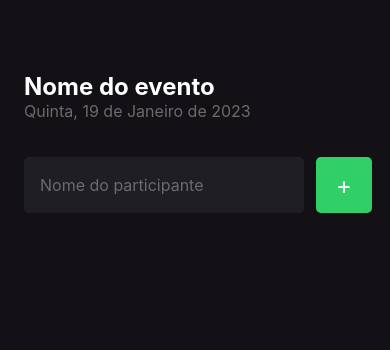
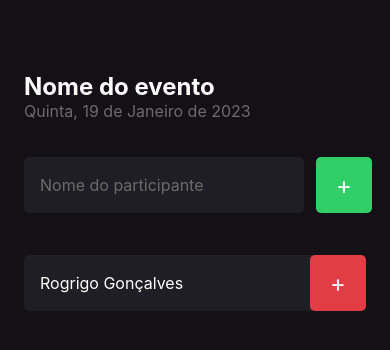
Before and after one commit to AndrewBoldrin/rocketseat-ignite-imhere, a React Native app: screen / in a window 390 px wide. Shown: the top 350 px of the page. Built offline with nearby package versions, Linux system fonts and the light colour scheme.

Commit message:
add participant component

```diff
--- /dev/null
+++ b/src/screen/Home/components/Participant/index.tsx
@@ -0,0 +1,13 @@
+import { View, Text, TouchableOpacity } from "react-native";
+import { styles } from "./styles";
+
+export function Participant() {
+  return (
+    <View style={styles.container}>
+      <Text style={styles.name}>Rogrigo Gonçalves</Text>
+      <TouchableOpacity style={styles.button}>
+        <Text style={styles.buttonText}>+</Text>
+      </TouchableOpacity>
+    </View>
+  );
+}
--- /dev/null
+++ b/src/screen/Home/components/Participant/styles.ts
@@ -0,0 +1,30 @@
+import { StyleSheet } from "react-native";
+
+export const styles = StyleSheet.create({
+  container: {
+    width: "100%",
+    backgroundColor: "#1F1E25",
+    borderRadius: 5,
+    flexDirection: "row",
+    alignItems: "center",
+    marginBottom: 10,
+  },
+  name: {
+    flex: 1,
+    fontSize: 16,
+    color: "#FFF",
+    marginLeft: 16,
+  },
+  buttonText: {
+    color: "#FFF",
+    fontSize: 24,
+  },
+  button: {
+    width: 56,
+    height: 56,
+    borderRadius: 5,
+    backgroundColor: "#E23C44",
+    alignItems: "center",
+    justifyContent: "center",
+  },
+});
--- a/src/screen/Home/index.tsx
+++ b/src/screen/Home/index.tsx
@@ -1,5 +1,6 @@
 import { Text, TextInput, View, TouchableOpacity } from "react-native";
 import { styles } from "../Home/styles";
+import { Participant } from "./components/Participant";
 
 export function Home() {
   function handleParticipantAdd() {
@@ -20,6 +21,7 @@
           <Text style={styles.buttonText}>+</Text>
         </TouchableOpacity>
       </View>
+      <Participant />
     </View>
   );
 }
```
